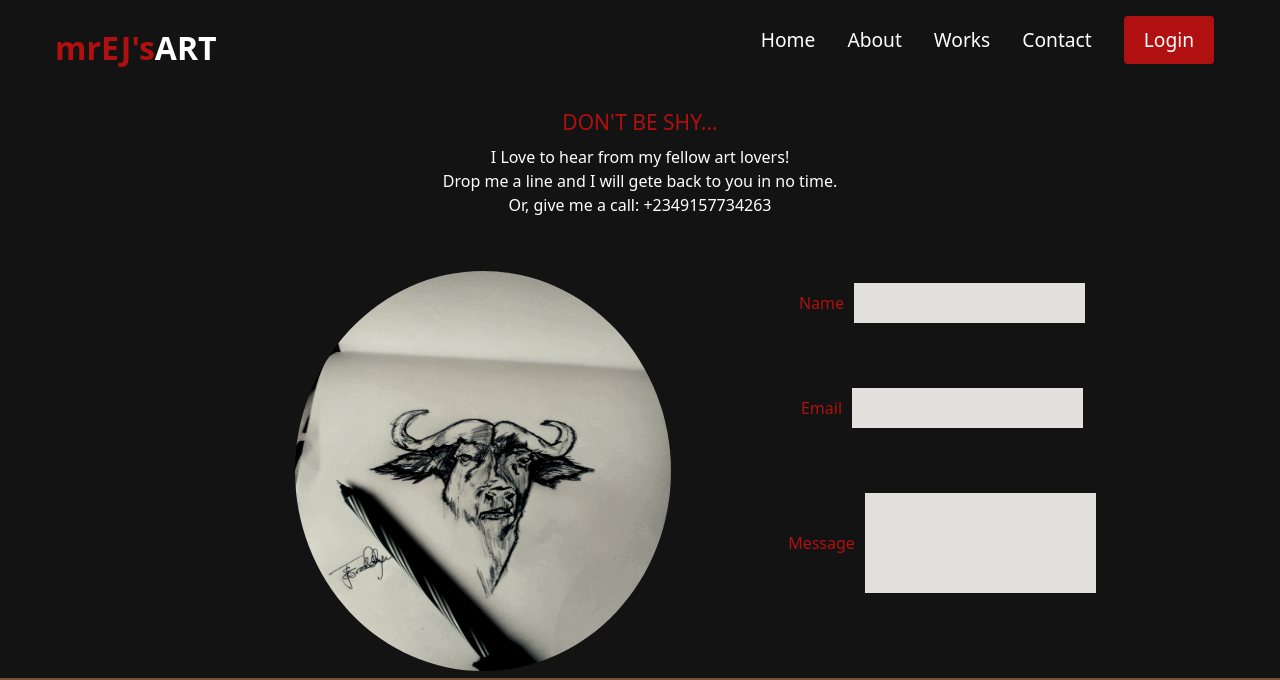
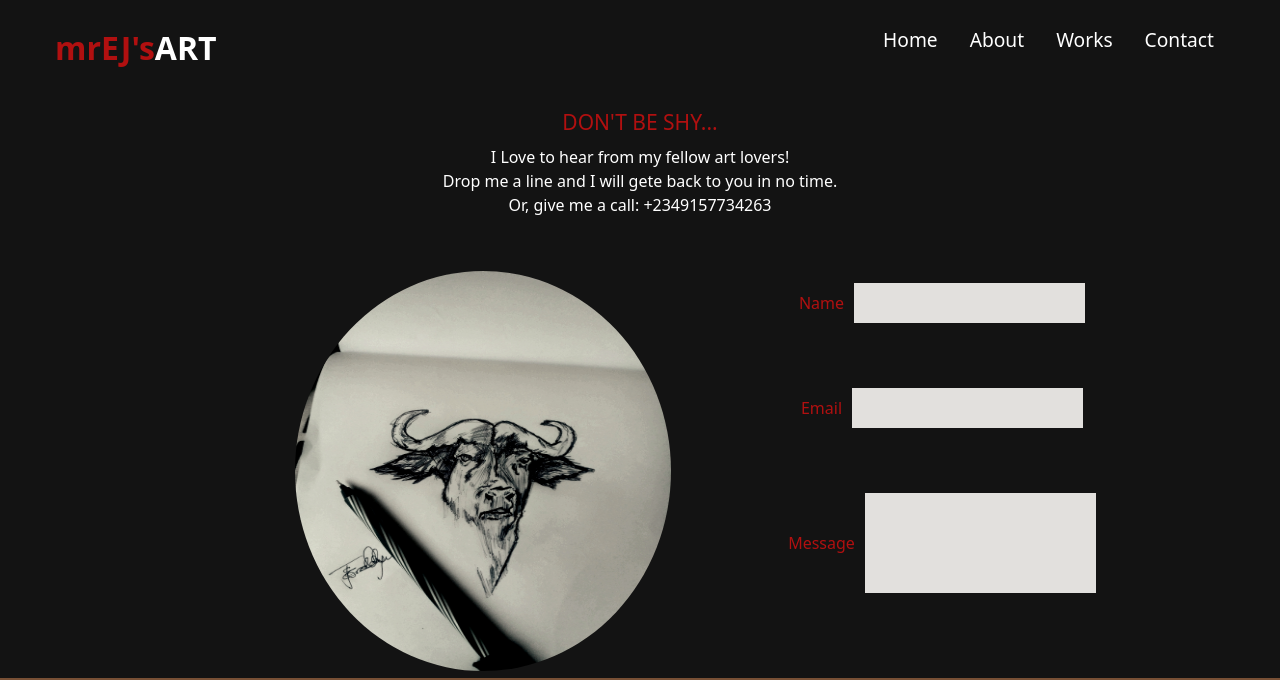
Before and after one commit to eddy-jordan/art, a plain HTML site: page contact.html in a window 1280 px wide. Shown: the top 680 px of the page. Drawn offline with nearby package versions, Linux system fonts and the light colour scheme.

Commit message:
chore:removed login

```diff
--- a/contact.html
+++ b/contact.html
@@ -86,7 +86,7 @@ body{
     width: 100%;
 }
 
-.button {
+/* .button {
     display: flex;
     justify-content: center;
     align-items: center;
@@ -103,7 +103,7 @@ body{
 .button:hover {
     background: #4837ff;
     transition: all 0.3s ease;
-}
+} */
 
 .navbar__links:hover {
     color: #0c2eb6;
@@ -181,7 +181,7 @@ body{
         padding-bottom: 2rem;
     }
 
-    .button{
+    /* .button{
         display: flex;
         justify-content: center;
         align-items: center;
@@ -189,7 +189,7 @@ body{
         height: 40px;
         margin: 0;
         font-size: 14px;
-    }
+    } */
 
     .navbar__toggle .bar{
         display: block;
@@ -407,9 +407,9 @@ form{
                 <li class="navbar__item">
                     <a href="#" class="navbar__links">Contact</a>
                 </li>
-                 <li class="navbar__btn">
+                 <!-- <li class="navbar__btn">
                     <a href="/" class="button">Login</a>
-                </li>
+                </li> -->
             </ul>
         </div>
      </nav>
```
